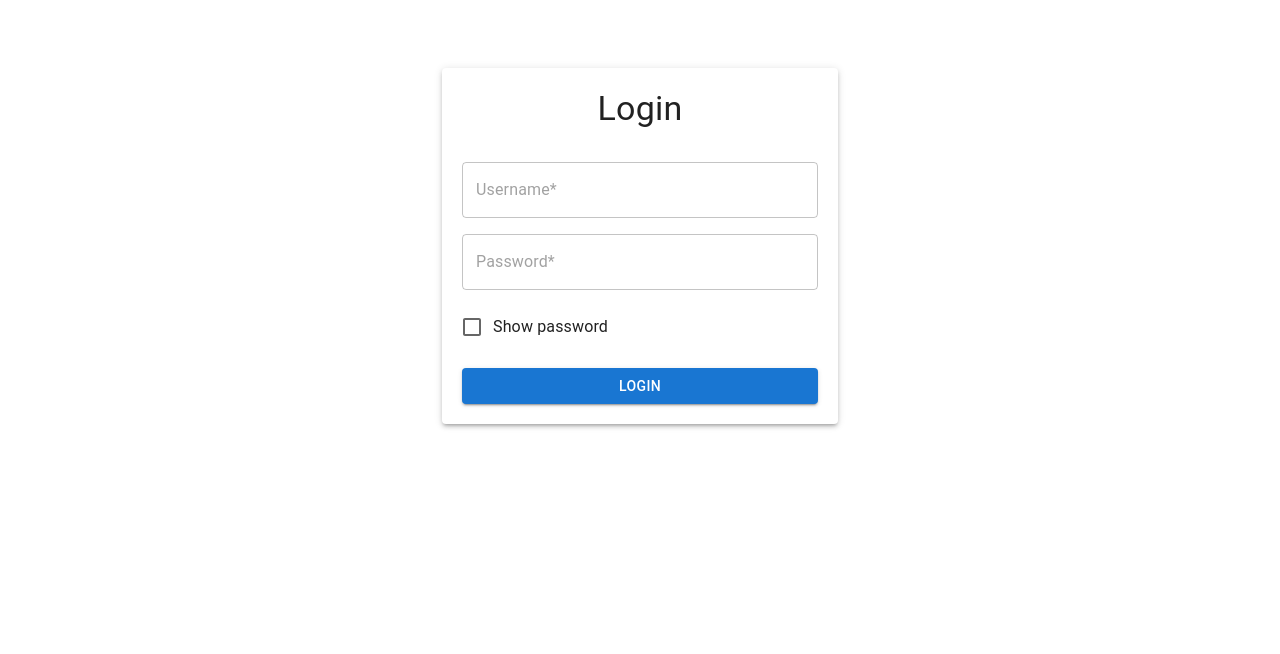
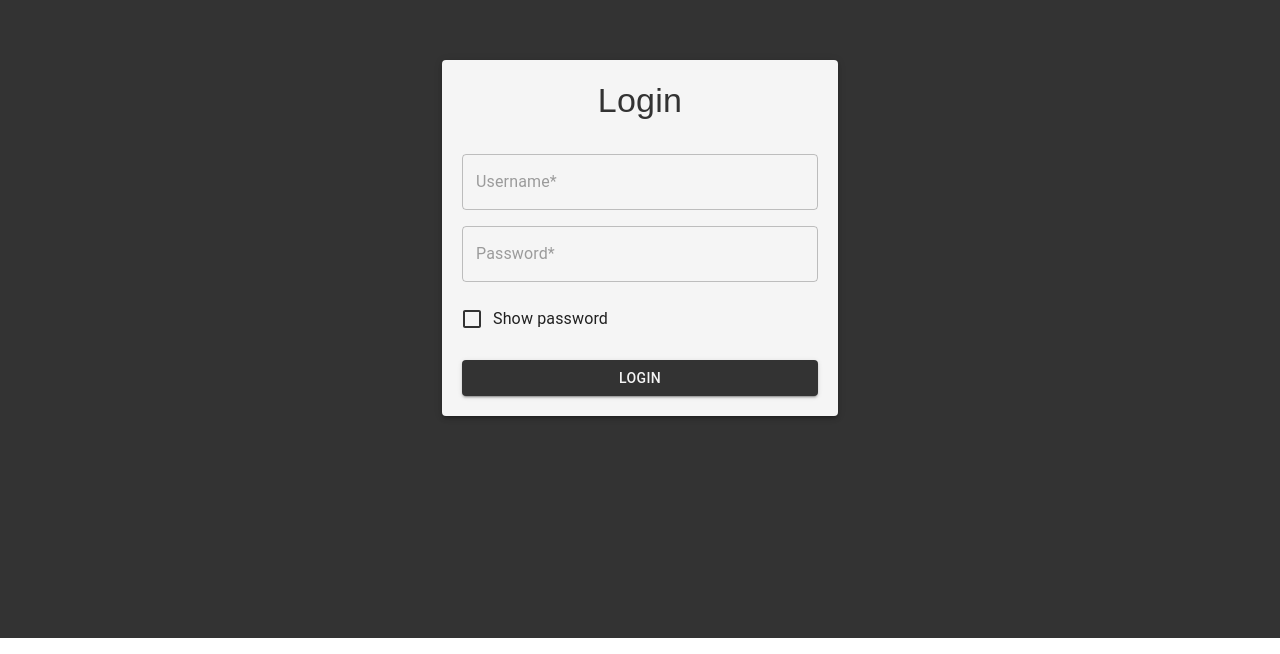
Before and after one commit to OmgItsRobbi/Skill-Test, a Next.js app in the folder skill-test/: page / in a window 1280 px wide. Shown: the part 162-816 px from the top of the page. Built offline with nearby package versions, Linux system fonts and the light colour scheme.

Commit message:
Completed Login page styling

```diff
--- a/skill-test/components/Login.tsx
+++ b/skill-test/components/Login.tsx
@@ -1,27 +1,28 @@
-// components/Login.tsx
+// Import necessary dependencies
 import React, { useState } from 'react';
 import axios from 'axios';
+import { Button, TextField, Typography, Checkbox, FormControlLabel, Paper, Container, Grid } from '@mui/material';
 import { useRouter } from 'next/router';
-import { Button, TextField, Typography, Checkbox, FormControlLabel, Paper, Container, Grid } from '@mui/material';
 
+// Define the interface for the Login component
 interface LoginProps {
   onLoginSuccess: () => void;
 }
 
+// Define the Login component
 const Login: React.FC<LoginProps> = ({ onLoginSuccess }) => {
-  // State for input fields
+  // Initialize the router from Next.js
+  const router = useRouter();
+  // Initialize state variables for username, password, and showPassword
   const [username, setUsername] = useState('');
   const [password, setPassword] = useState('');
   const [showPassword, setShowPassword] = useState(false);
 
-  // useRouter for programmatic navigation
-    const router = useRouter();
-
-  // Event handler for form submission
+  // Define the function to handle the login process
   const handleLogin = async (e: React.FormEvent) => {
     e.preventDefault();
 
-    // Simple validation check
+    // Check if both username and password are provided
     if (!username.trim() || !password.trim()) {
       console.error('Username and password are required.');
       return;
@@ -48,10 +49,11 @@ const Login: React.FC<LoginProps> = ({ onLoginSuccess }) => {
     }
   };
 
+  // Render the component
   return (
     <Container component="main" maxWidth="xs" style={{ height: '100vh', display: 'flex', alignItems: 'center', justifyContent: 'center' }}>
-        <Paper elevation={3} style={{ padding: 20, display: 'flex', flexDirection: 'column', alignItems: 'center' }}>
-            <Typography variant="h4" gutterBottom>
+      <Paper elevation={3} style={{ padding: 20, display: 'flex', flexDirection: 'column', alignItems: 'center', backgroundColor: '#f5f5f5' }}>
+        <Typography variant="h4" gutterBottom style={{ color: '#333333', fontFamily: 'Rethink Sans, sans-serif' }}>
           Login
         </Typography>
         <form onSubmit={handleLogin} style={{ width: '100%', marginTop: 20 }}>
@@ -63,8 +65,8 @@ const Login: React.FC<LoginProps> = ({ onLoginSuccess }) => {
                 fullWidth
                 id="username"
                 name="username"
-                    InputLabelProps={ { shrink: true, htmlFor: 'Username' } }
-                    placeholder= "Username*"
+                InputLabelProps={{ shrink: true, htmlFor: 'Username' }}
+                placeholder="Username*"
                 value={username}
                 onChange={(e) => setUsername(e.target.value)}
               />
@@ -76,7 +78,7 @@ const Login: React.FC<LoginProps> = ({ onLoginSuccess }) => {
                 fullWidth
                 name="password"
                 type={showPassword ? 'text' : 'password'}
-                    InputLabelProps={ { shrink: true, htmlFor: 'Password' } }
+                InputLabelProps={{ shrink: true, htmlFor: 'Password' }}
                 placeholder="Password*"
                 id="password"
                 value={password}
@@ -85,12 +87,12 @@ const Login: React.FC<LoginProps> = ({ onLoginSuccess }) => {
             </Grid>
             <Grid item xs={12}>
               <FormControlLabel
-                    control={<Checkbox color="primary" value={showPassword} onChange={() => setShowPassword(!showPassword)} />}
+                control={<Checkbox style={{ color: '#333333' }} value={showPassword} onChange={() => setShowPassword(!showPassword)} />}
                 label="Show password"
               />
             </Grid>
           </Grid>
-            <Button type="submit" fullWidth variant="contained" color="primary" style={{ marginTop: 20 }}>
+          <Button type="submit" fullWidth variant="contained" color="primary" style={{ marginTop: 20, backgroundColor: '#333333', color: '#f5f5f5' }}>
             Login
           </Button>
         </form>
@@ -98,4 +100,6 @@ const Login: React.FC<LoginProps> = ({ onLoginSuccess }) => {
     </Container>
   );
 };
+
+// Export the Login component
 export default Login;
--- /dev/null
+++ b/skill-test/pages/_app.tsx
@@ -0,0 +1,16 @@
+// pages/_app.tsx
+import React from 'react';
+import '../styles/globals.css';
+
+function MyApp({ Component, pageProps, router }) {
+  // Check if the current component is not the Login component
+    const isLoginComponent = router.pathname === '/login';
+
+    return (
+    <div style={{ backgroundColor: isLoginComponent ? '#f9f9f9' : '#333333', height: '100vh', margin: 0, padding: 0, boxSizing: 'border-box' }}>
+        <Component {...pageProps} />
+    </div>
+    );
+}
+
+export default MyApp;
--- a/skill-test/pages/index.tsx
+++ b/skill-test/pages/index.tsx
@@ -2,7 +2,7 @@
 import React from 'react';
 import Login from '../components/Login';
 
-const IndexPage: React.FC = () => {
+const Index: React.FC = () => {
   const handleLoginSuccess = () => {
     // Handle the logic when login is successful
     console.log('Login successful! Redirect or update state as needed.');
@@ -16,4 +16,4 @@ const IndexPage: React.FC = () => {
   );
 };
 
-export default IndexPage;
+export default Index;
--- a/skill-test/styles/globals.css
+++ b/skill-test/styles/globals.css
@@ -1,3 +1,12 @@
 @import 'tailwindcss/base';
 @import 'tailwindcss/components';
 @import 'tailwindcss/utilities';
+@import url('https://fonts.googleapis.com/css2?family=Rethink+Sans&display=swap');
+
+
+
+body {
+    margin: 0;
+    padding: 0;
+    box-sizing: border-box;
+    }
```
Lines whose indentation alone changed are shown as unchanged.
